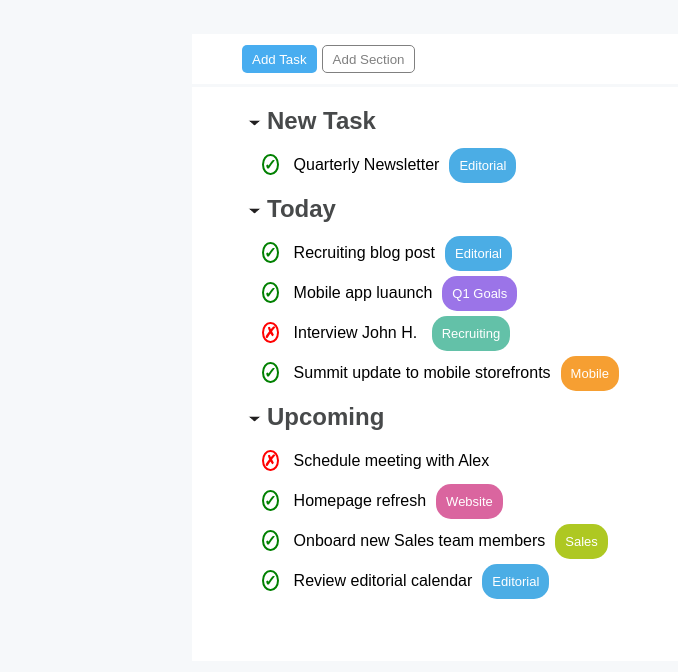
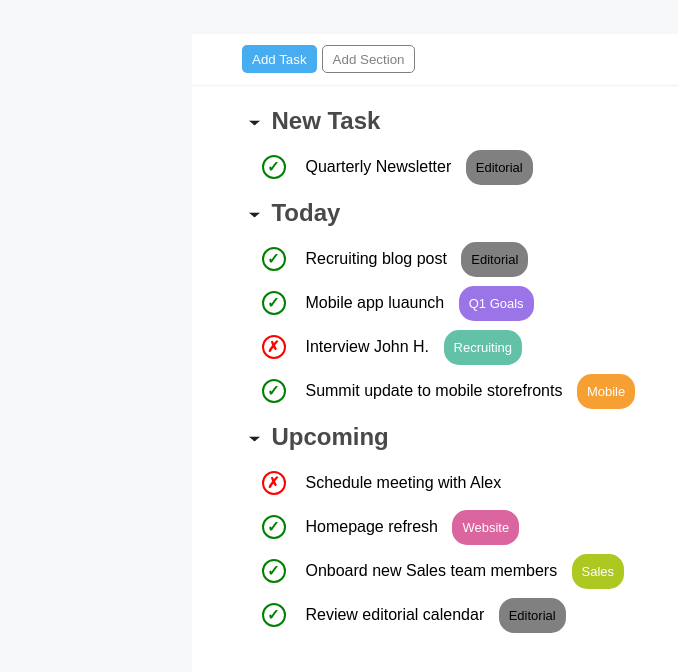
Before and after one commit to SerenaMichetti/html-css-toboolist, a plain HTML site: page index.html in a window 1280 px wide. Shown: the part 66-738 px from the top of the page, without its empty margins (0-678 px from the left). Drawn offline with Linux system fonts and the light colour scheme.

Commit message:
corretto il css di cross e check, stilizzato meglio il codice unendo le regole comuni in singole classi

```diff
--- a/index.html
+++ b/index.html
@@ -23,35 +23,60 @@
             <button id="add-section">Add Section</button>
         </section>
         <div class="separator"></div>
+
         <!--seconda task-->
-        <section class="elements">
-            <div class="title-task"><img src="./img/freccia-giu.jpg"><span class="title-new-task">New Task</span></div>
-            <div class="all-elements"><span class="e-check">&check;</span><span class="e-text">Quarterly
-                    Newsletter</span><span class="e-box-blu">Editorial</span></div>
+        <section class="task">
+            <div class="title-task">
+                <img src="./img/freccia-giu.jpg">
+                <span class="title-new-task">New Task</span>
+            </div>
+            <div class="element"><span class="e-icon green">&check;</span>
+                <span class="e-text">Quarterly Newsletter</span>
+                <span class="e-box e-box-blu">Editorial</span>
+            </div>
         </section>
         <!--terza task-->
-        <section class="elements">
-            <div class="title-task"><img src="./img/freccia-giu.jpg"><span class="title-new-task">Today</span></div>
-            <div class="all-elements"><span class="e-check">&check;</span><span class="e-text">Recruiting blog
-                    post</span><span class="e-box-blu">Editorial</span></div>
-            <div class="all-elements"><span class="e-check">&check;</span><span class="e-text">Mobile app
-                    luaunch</span><span class="e-box-purple">Q1 Goals</span></div>
-            <div class="all-elements"><span class="e-cross">&cross;</span><span class="e-text">Interview John H.
-                </span><span class="e-box-green">Recruiting</span></div>
-            <div class="all-elements"><span class="e-check">&check;</span><span class="e-text">Summit update to mobile
-                    storefronts</span><span class="e-box-orange">Mobile</span></div>
+        <section class="task">
+            <div class="title-task"><img src="./img/freccia-giu.jpg">
+                <span class="title-new-task">Today</span>
+            </div>
+            <div class="element"><span class="e-icon green">&check;</span>
+                <span class="e-text">Recruiting blog post</span>
+                <span class="e-box e-box-blu">Editorial</span>
+            </div>
+            <div class="element"><span class="e-icon green">&check;</span>
+                <span class="e-text">Mobile app luaunch</span>
+                <span class="e-box e-box-purple">Q1 Goals</span>
+            </div>
+            <div class="element"><span class="e-icon red">&cross;</span>
+                <span class="e-text">Interview John H.</span>
+                <span class="e-box e-box-green">Recruiting</span>
+            </div>
+            <div class="element"><span class="e-icon green">&check;</span>
+                <span class="e-text">Summit update to mobile storefronts</span>
+                <span class="e-box e-box-orange">Mobile</span>
+            </div>
         </section>
+
         <!--quarta task-->
-        <section class="elements">
-            <div class="title-task"><img src="./img/freccia-giu.jpg"><span class="title-new-task">Upcoming</span></div>
-            <div class="all-elements"><span class="e-cross">&cross;</span><span class="e-text">Schedule meeting with
-                    Alex </span></div>
-            <div class="all-elements"><span class="e-check">&check;</span><span class="e-text">Homepage
-                    refresh</span><span class="e-box-pink">Website</span></div>
-            <div class="all-elements"><span class="e-check">&check;</span><span class="e-text">Onboard new Sales
-                    team members</span><span class="e-box-olive">Sales</span></div>
-            <div class="all-elements"><span class="e-check">&check;</span><span class="e-text">Review editorial
-                    calendar</span><span class="e-box-blu">Editorial</span></div>
+        <section class="task">
+            <div class="title-task"><img src="./img/freccia-giu.jpg">
+                <span class="title-new-task">Upcoming</span></div>
+            <div class="element"><span class="e-icon red">&cross;</span>
+                <span class="e-text">Schedule meeting with Alex </span>
+            </div>
+            <div class="element"><span class="e-icon green">&check;</span>
+                <span class="e-text">Homepage refresh</span>
+                <span class="e-box e-box-pink">Website</span>
+            </div>
+            <div class="element"><span class="e-icon green">&check;</span>
+                <span class="e-text">Onboard new Sales team members</span>
+                <span class="e-box e-box-olive">Sales</span>
+            </div>
+            <div class="element"><span class="e-icon green">&check;</span>
+                <span class="e-text">Review editorial calendar</span>
+                <span class="e-box e-box-blu">Editorial</span>
+            </div>
         </section>
 
     </main>
--- a/style.css
+++ b/style.css
@@ -82,35 +82,29 @@ section {
     font-size: x-large;
 }
 
-.elements {
+.task {
     margin-top: 20px;
     font-family: arial;
-
 }
 
-.all-elements {
+.element {
     padding-top: 10px;
     padding-left: 10px;
     margin: 10px;
 }
 
-.e-check {
-    color: green;
-    font-weight: bold;
-    font-size: 15px;
-    margin-right: 15px;
-    border: 2px solid green;
-    border-radius: 50%;
-    line-height: 20px;
+.e-box{
+     margin-left: 10px;
+    border-radius: 15px;
+    font-size: small;
+    padding: 10px;
+    background-color: grey;
+    color: black;
 }
-
+}
 .e-box-blu {
     background-color: #4bade5;
-    margin-left: 10px;
-    border-radius: 15px;
     color: white;
-    font-size: small;
-    padding: 10px;
 }
 
 .e-text {
@@ -120,55 +114,46 @@ section {
 
 .e-box-purple {
     background-color: #9b74e8;
-    margin-left: 10px;
-    border-radius: 15px;
     color: white;
-    font-size: small;
-    padding: 10px;
 }
 
-.e-cross {
-    color: red;
+.e-icon{
+    display:inline-block;
     font-weight: bold;
     font-size: 15px;
     margin-right: 15px;
-    border: 2px solid red;
     border-radius: 50%;
     line-height: 20px;
+    width: 24px;
+    height: 24px;
+    padding-left: 3px;
+    border: 2px solid;
+}
+
+.green {
+    color: green;
+    border-color: green;
+}
+
+.red {
+    color: red;
+    border-color: red;
 }
 
 .e-box-green {
     background-color: #63c1a8;
-    margin-left: 10px;
-    border-radius: 15px;
     color: white;
-    font-size: small;
-    padding: 10px;
 }
-
 .e-box-orange {
     background-color: #f69f32;
-    margin-left: 10px;
-    border-radius: 15px;
-    color: white;
-    font-size: small;
-    padding: 10px;
+   color: white;
 }
-
 .e-box-pink {
     background-color: #da659f;
-    margin-left: 10px;
-    border-radius: 15px;
     color: white;
-    font-size: small;
-    padding: 10px;
 }
 
 .e-box-olive {
     background-color: #aec822;
-    margin-left: 10px;
-    border-radius: 15px;
     color: white;
-    font-size: small;
-    padding: 10px;
 }
```
